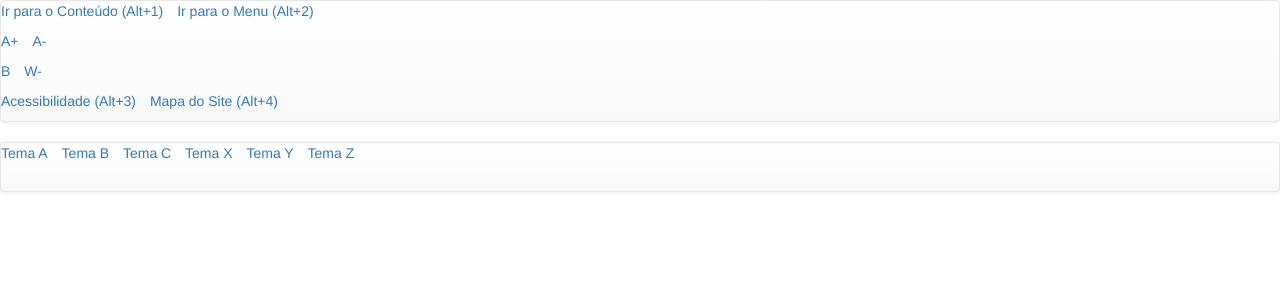
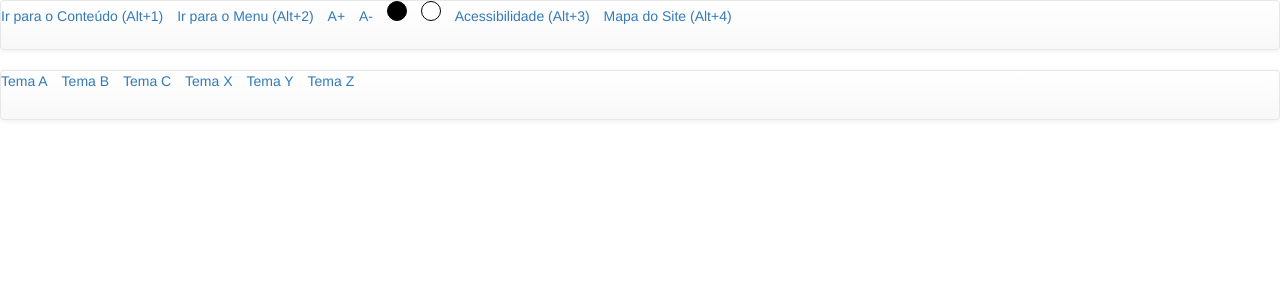
Before and after one commit to larirabello/accessibility, a PHP site: page / in a window 1280 px wide. Shown: the top 300 px of the page. Run offline with PHP 8.4, Linux system fonts and the light colour scheme.

Commit message:
correcting nav - not finished

```diff
--- a/site/css/style.css
+++ b/site/css/style.css
@@ -1 +1,13 @@
 @charset "UTF-8";
+
+.circle {
+  height: 20px;
+  width: 20px;
+  border: 1px solid #000;
+  border-radius: 50%;
+  background-color: #000;
+}
+
+.circle-w {
+  background-color: #fff;
+}
--- a/site/index.php
+++ b/site/index.php
@@ -4,7 +4,7 @@
   <meta charset="UTF-8">
   <title>Otimista</title>
   <meta name="viewport" content="width=device-width, initial-scale=1.0">
-  <link rel="shortcut icon" href="images/" type="image/png" />
+  <link rel="shortcut icon" href="images/smile2.png" type="" />
   <!-- Latest compiled and minified CSS -->
 <link rel="stylesheet" href="https://maxcdn.bootstrapcdn.com/bootstrap/3.3.6/css/bootstrap.min.css" integrity="sha384-1q8mTJOASx8j1Au+a5WDVnPi2lkFfwwEAa8hDDdjZlpLegxhjVME1fgjWPGmkzs7" crossorigin="anonymous">
 <!-- Optional theme -->
@@ -18,20 +18,15 @@
     <ul class="list-inline">
       <li><a href="#"> Ir para o Conteúdo (Alt+1)</a></li>
       <li><a href="#"> Ir para o Menu (Alt+2)</a></li>
-    </ul>
-    <ul class="list-inline">
       <li><a href="#">A+</a></li>
       <li><a href="#">A-</a></li>
-    </ul>
-    <ul class="list-inline">
-      <li><a href="#">B</a></li>
-      <li><a href="#">W-</a></li>
-    </ul>
-    <ul class="list-inline">
+      <li><div class="circle"></div></li>
+      <li><div class="circle circle-w"></div></li>
       <li><a href="#">Acessibilidade (Alt+3)</a></li>
       <li><a href="#">Mapa do Site (Alt+4)</a></li>
     </ul>
   </nav>
+
   <nav class="navbar navbar-default">
     <ul class="list-inline">
       <li><a href="#"> Tema A</a></li>
```
Also changed, not shown: site/images/smile.png (added), site/images/smile2.png (added).
